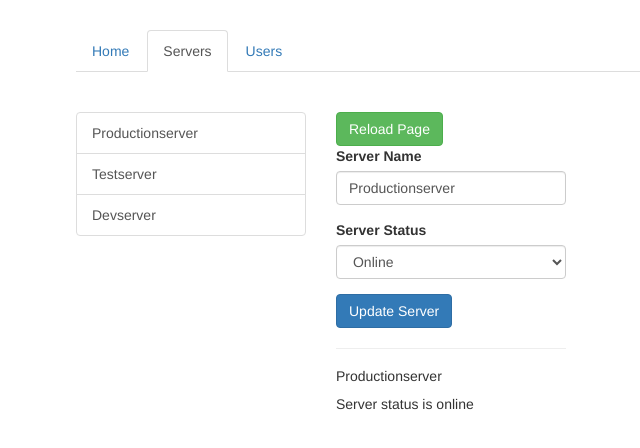
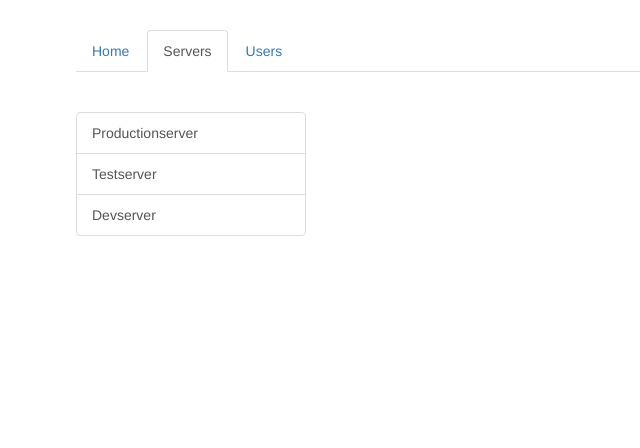
Before and after one commit to du-almeidalima/angular-course, an Angular app: page /servers in a window 1280 px wide. Shown: the top 448 px of the page, without its empty margins (189-829 px from the left). Built offline with nearby package versions, Linux system fonts and the light colour scheme.

Commit message:
Section 11: Setting up Child (Nested) Routes

```diff
--- a/src/app/servers/server/server.component.ts
+++ b/src/app/servers/server/server.component.ts
@@ -1,6 +1,7 @@
 import { Component, OnInit } from '@angular/core';
 
 import { ServersService } from '../servers.service';
+import {ActivatedRoute, Params} from '@angular/router';
 
 @Component({
   selector: 'app-server',
@@ -10,10 +11,17 @@ import { ServersService } from '../servers.service';
 export class ServerComponent implements OnInit {
   server: {id: number, name: string, status: string};
 
-  constructor(private serversService: ServersService) { }
+  constructor(private serversService: ServersService, private route: ActivatedRoute) { }
 
   ngOnInit() {
-    this.server = this.serversService.getServer(1);
+    // Remember, when getting something from the url it will always be a string
+    const serverId: number = +this.route.snapshot.params['id'];
+
+    this.server = this.serversService.getServer(serverId);
+
+    this.route.params.subscribe((params: Params) => {
+      this.server = this.serversService.getServer(+ params.id);
+    });
   }
 
 }
--- a/src/app/servers/servers.component.html
+++ b/src/app/servers/servers.component.html
@@ -2,7 +2,7 @@
   <div class="col-xs-12 col-sm-4">
     <div class="list-group">
       <a
-        [routerLink]="['/servers', 5, 'edit']"
+        [routerLink]="['/servers', server.id]"
         [queryParams]="{allowEdit: 1}"
         [fragment]="'loading'"
         class="list-group-item"
@@ -12,10 +12,15 @@
     </div>
   </div>
   <div class="col-xs-12 col-sm-4">
-    <button class="btn btn-success" (click)="onReloadPage()">Reload Page</button>
-    <app-edit-server></app-edit-server>
-    <hr>
-    <app-server></app-server>
+<!--    Commented out because this will be loaded now by the router!, as we refactored the routers array, we assigned
+those components to be child routes of the ServersComponent, but now they need their own <route-outlet> -->
+<!--    <button class="btn btn-success" (click)="onReloadPage()">Reload Page</button>-->
+<!--    <app-edit-server></app-edit-server>-->
+<!--    <hr>-->
+<!--    <app-server></app-server>-->
+
+    <!-- Remembering that we're only able to load this router here because it's assigned as "children" of servers -->
+    <router-outlet></router-outlet>
   </div>
 </div>
 
@@ -37,5 +42,13 @@
 
   We could also add a fragment by using the "fragment / [fragment] property to the url
 
-  Now, to do everything above programatically check home.component.ts
+  Now, to do everything above programmatically check home.component.ts
 -->
+
+<!--
+  Setting up Child (Nested) Routes
+
+  So here we we're facing a problem, after we refactor our routes array, our child routes were not loading anymore.
+  Because we're using one <router-outlet> which was being used by the servers, so we need to actually add another
+  for the children
+-->
--- a/src/app/users/users.component.html
+++ b/src/app/users/users.component.html
@@ -2,7 +2,7 @@
   <div class="col-xs-12 col-sm-4">
     <div class="list-group">
       <a
-        href="#"
+        [routerLink]="['/users', user.id, user.name]"
         class="list-group-item"
         *ngFor="let user of users">
         {{ user.name }}
@@ -10,6 +10,9 @@
     </div>
   </div>
   <div class="col-xs-12 col-sm-4">
-    <app-user></app-user>
+    <router-outlet></router-outlet>
+<!--    <app-user></app-user>-->
   </div>
 </div>
+
+<!--The same change as for servers.component.html -->
```
Also changed, not shown: src/app/app.module.ts (+22 -5 lines).
